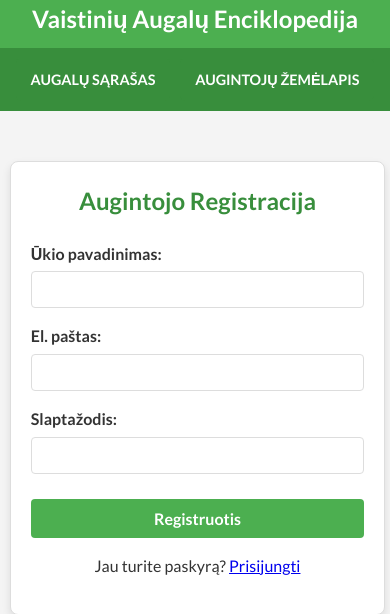
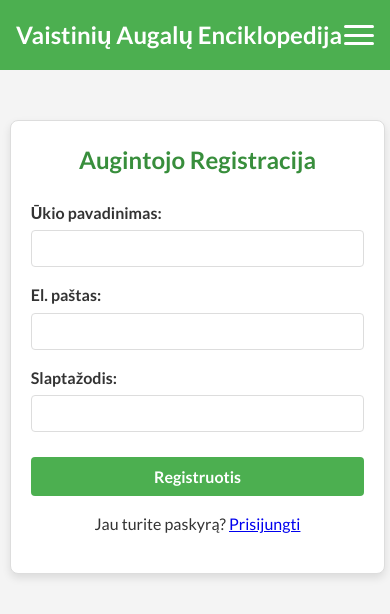
Before and after one commit to DawnlightForest/zolynelis, a PHP site: page /register.html in a window 390 px wide. Shown: the top 614 px of the page. Run offline with PHP 8.4, Linux system fonts and the light colour scheme.

Commit message:
Improved Hamburger Menu – Updated HTML, CSS, and JavaScript
This update fixes and enhances the hamburger button functionality by improving the HTML structure, refining CSS styles, and optimizing the JavaScript logic for smoother menu interactions and better responsiveness.

```diff
--- a/global.js
+++ b/global.js
@@ -1,21 +1,30 @@
-// Failas: global.js (GALUTINĖ VERSIJA: Hamburger + Autentifikacija)
+// Failas: global.js (PATAISYTA Meniu Rodyjimo Logika)
 
 document.addEventListener('DOMContentLoaded', () => {
-    // 1. Surandame naujus elementus (pritaikytus mobiliam dizainui)
+
+    // 1. Surandame VISUS tris elementus
+    const menuToggle = document.getElementById('menu-toggle');
+    const mainNav = document.getElementById('main-nav'); // <-- SVARBUS PATAISYMAS: Randame pagrindinį <nav>
     const navLinksContainer = document.getElementById('nav-links');
-    const menuToggle = document.getElementById('menu-toggle');
 
-    // 2. Hamburger meniu valdymas (jei mygtukas egzistuoja puslapyje)
-    if (menuToggle && navLinksContainer) {
+    // 2. Hamburger meniu valdymas
+    if (menuToggle && mainNav) { // <-- Tikriname, ar radome mainNav
         menuToggle.addEventListener('click', () => {
-            // Perjungiame 'active' klasę, kurią CSS naudos rodymui/slėpimui
-            navLinksContainer.classList.toggle('active');
+            // Perjungiame 'active' klasę visam <nav id="main-nav"> blokui
+            mainNav.classList.toggle('active'); // <-- PATAISYTA
+
+            // Taip pat perjungiame mygtukui (dėl "X" animacijos)
+            menuToggle.classList.toggle('active');
         });
     }
 
     // 3. Autentifikacija ir nuorodų pridėjimas
-    // Svarbu: tikriname, ar radome navLinksContainer, prieš dedant į jį nuorodas
-    if (!navLinksContainer) return;
+
+    // Tikriname, ar radome vidinį nuorodų konteinerį
+    if (!navLinksContainer) {
+        console.error('Klaida: HTML struktūroje nerastas #nav-links konteineris.');
+        return;
+    }
 
     fetch('api/check_auth.php')
         .then(response => response.json())
@@ -24,14 +33,13 @@ document.addEventListener('DOMContentLoaded', () => {
                 // --- VARTOTOJAS PRISIJUNGĘS ---
 
                 let panelLink = '';
-                // Nustatome tinkamą nuorodą pagal rolę
                 if (auth.role === 'admin') {
                     panelLink = '<a href="admin.html" class="nav-button admin">ADMINO PANELĖ</a>';
                 } else if (auth.role === 'grower') {
                     panelLink = '<a href="portal.html" class="nav-button grower">MANO PORTALAS</a>';
                 }
 
-                // Pridedame nuorodas į NAUJĄJĮ konteinerį (#nav-links)
+                // Dedame nuorodas į vidinį konteinerį
                 navLinksContainer.innerHTML += panelLink;
                 navLinksContainer.innerHTML += '<a href="#" id="global-logout-link" class="nav-button logout">Atsijungti</a>';
 
@@ -40,7 +48,6 @@ document.addEventListener('DOMContentLoaded', () => {
                 if (logoutLink) {
                     logoutLink.addEventListener('click', (e) => {
                         e.preventDefault();
-                        // Sunaikiname sesiją serveryje
                         fetch('api/logout.php')
                             .then(response => response.json())
                             .then(() => window.location.href = 'index.html')
@@ -49,11 +56,8 @@ document.addEventListener('DOMContentLoaded', () => {
                 }
             } else {
                 // --- VARTOTOJAS ATSIJUNGĘS ---
-                // Pridedame "Prisijungti" mygtuką
-                 navLinksContainer.innerHTML += '<a href="login.html" class="nav-button login">Prisijungti</a>';
+                navLinksContainer.innerHTML += '<a href="login.html" class="nav-button login">Prisijungti</a>';
             }
         })
-        .catch(error => {
-            console.error("Autentifikacijos klaida:", error);
-        });
+        .catch(error => console.error("Autentifikacijos klaida:", error));
 });
--- a/register.html
+++ b/register.html
@@ -63,12 +63,22 @@
     <body>
 
         <header>
+        <div class="header-content">
             <h1>Vaistinių Augalų Enciklopedija</h1>
+            <button id="menu-toggle" aria-label="Meniu">
+                <span></span>
+                <span></span>
+                <span></span>
+            </button>
+        </div>
+
         <nav id="main-nav">
-            <a href="index.html">Augalų sąrašas</a>
-            <a href="map.html">Augintojų žemėlapis</a>
+            <div id="nav-links">
+                <a href="index.html">Augalų sąrašas</a>
+                <a href="map.html">Augintojų žemėlapis</a>
+                </div>
         </nav>
-        </header>
+    </header>
 
         <main>
             <div class="auth-container">
--- a/style.css
+++ b/style.css
@@ -66,34 +66,41 @@ header {
 }
 .header-content {
     display: flex;
-    justify-content: space-between;
+    justify-content: space-between; /* Elementai bus išdėstyti galuose */
     align-items: center;
     padding: 1rem;
     background: var(--primary-color); /* Antraštės fonas */
+    color: white; /* Tekstas baltas */
 }
 header h1 {
     margin: 0;
-    font-size: 1.5rem; /* Šiek tiek mažesnis šriftas, kad tilptų */
+    font-size: 1.5rem; /* Šiek tiek mažesnis šriftas mobiliems */
+    flex-grow: 1; /* Leidžia antraštei užimti kuo daugiau vietos */
+    text-align: left; /* Antraštė kairėje */
 }
 
 /* --- Hamburger mygtukas (pagal nutylėjimą paslėptas) --- */
 #menu-toggle {
-    display: none; /* Dideliuose ekranuose nerodome */
+    display: none; /* Pagal nutylėjimą paslėptas dideliuose ekranuose */
     background: none;
     border: none;
     cursor: pointer;
-    padding: 0.5rem;
-    flex-direction: column;
-    justify-content: space-around;
-    width: 30px;
-    height: 25px;
+    padding: 0; /* Nuimame paddingą, kad span elementai būtų tikslūs */
+    width: 30px; /* Mygtuko plotis */
+    height: 25px; /* Mygtuko aukštis */
+    position: relative; /* Kad galėtume pozicionuoti span */
+    flex-direction: column; /* Brūkšneliai vienas po kito */
+    justify-content: space-around; /* Tarpai tarp brūkšnelių */
+    z-index: 1001; /* Užtikriname, kad būtų viršuje */
 }
+
 #menu-toggle span {
+    display: block; /* Kad span užimtų visą liniją */
     width: 100%;
-    height: 3px;
-    background-color: white;
-    border-radius: 10px;
-    transition: all 0.3s linear;
+    height: 3px; /* Brūkšnelių aukštis */
+    background-color: white; /* Brūkšnelių spalva */
+    border-radius: 2px; /* Šiek tiek apvalinti kampai */
+    transition: all 0.3s ease-in-out; /* Animacija atidarant/uždarant meniu */
 }
 
 /* --- Navigacijos nuorodos (dideliems ekranams) --- */
@@ -319,40 +326,55 @@ button.secondary:hover {
     }
     /* --- MOBILIEMS ĮRENGINIAMS --- */
 @media (max-width: 768px) {
+    /* ... Kiti responsyvūs stiliai ... */
 
-    /* Rodome Hamburger mygtuką */
+    /* Rodome Hamburger mygtuką mobiliuose */
     #menu-toggle {
         display: flex;
     }
 
-    /* Paslepiame navigacijos nuorodas pagal nutylėjimą */
+    /* Meniu paslėpimas/rodymas */
+    #main-nav {
+        display: none; /* Paslėpta pagal nutylėjimą mobiliuosiuose */
+        position: absolute; /* Leidžia meniu uždengti turinį */
+        top: 60px; /* Turi būti po header-content */
+        left: 0;
+        width: 100%;
+        background-color: var(--primary-dark);
+        box-shadow: 0 4px 8px rgba(0,0,0,0.2);
+        z-index: 1000;
+        flex-direction: column;
+    }
+    #main-nav.active {
+        display: flex; /* Rodyti, kai aktyvus */
+    }
+
     #nav-links {
-        display: none; /* Paslėpta */
-        flex-direction: column; /* Išdėstome vertikaliai */
+        flex-direction: column;
         width: 100%;
-        text-align: center;
         padding: 0;
     }
-
-    /* Klasė, kurią JS pridės, kad parodytų meniu */
-    #nav-links.active {
-        display: flex;
-    }
-
-    /* Nuorodos mobiliame meniu užima visą plotį */
     #nav-links a {
         width: 100%;
         margin: 0;
         padding: 1rem;
         border-bottom: 1px solid rgba(255,255,255,0.1);
-        border-radius: 0; /* Panaikiname apvalius kampus mobiliame */
+        border-radius: 0;
+        text-align: left; /* Nuorodos teksto lygiavimas */
+    }
+    #nav-links a:last-child {
+        border-bottom: none; /* Paskutinė nuoroda be apatinio rėmelio */
     }
 
-    /* Specifinių mygtukų (Admin, Logout) stilius mobiliame */
-    .nav-button {
-        margin: 0 !important; /* Užtikriname, kad nebūtų kairės paraštės */
-        width: 100%;
-        border-radius: 0;
+    /* Meniu mygtuko animacija */
+    #menu-toggle.active span:nth-child(1) {
+        transform: rotate(-45deg) translate(-5px, 6px);
+    }
+    #menu-toggle.active span:nth-child(2) {
+        opacity: 0; /* Vidurinis brūkšnelis dingsta */
+    }
+    #menu-toggle.active span:nth-child(3) {
+        transform: rotate(45deg) translate(-5px, -6px);
     }
 }
 
```
Also changed, not shown: grower_profile.html (+13 -3 lines), login.html (+13 -3 lines), map.html (+13 -3 lines), plant.html (+13 -3 lines).
